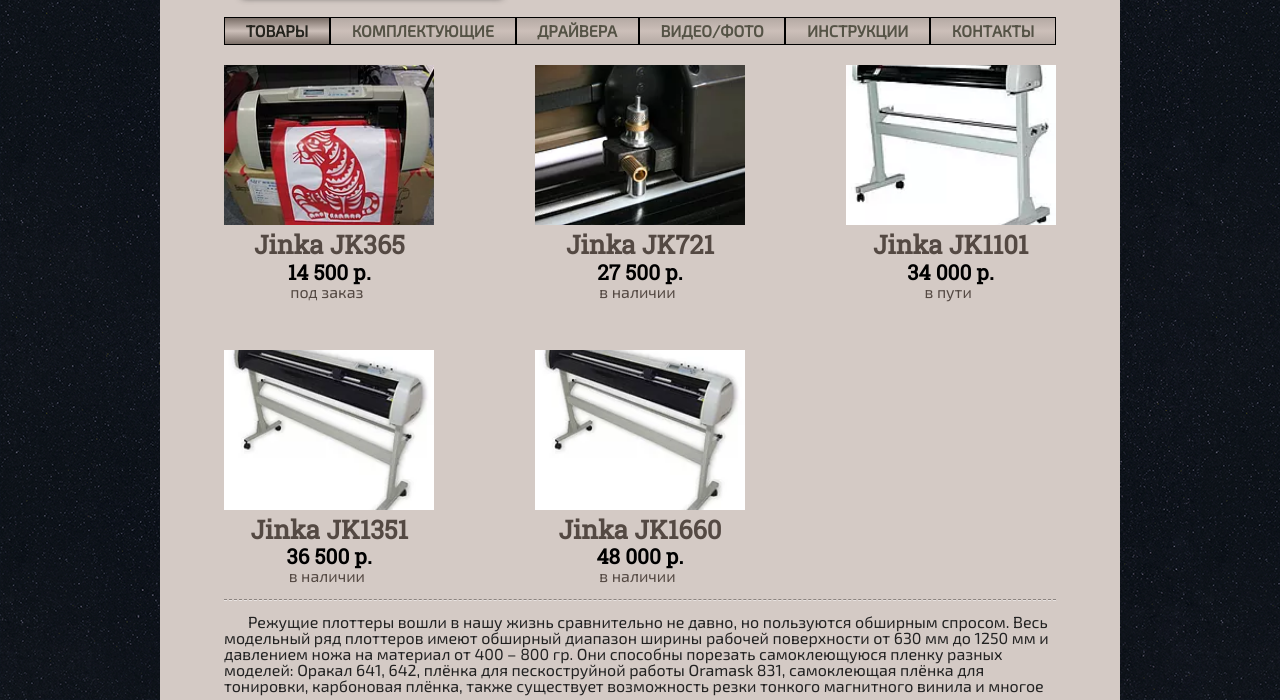
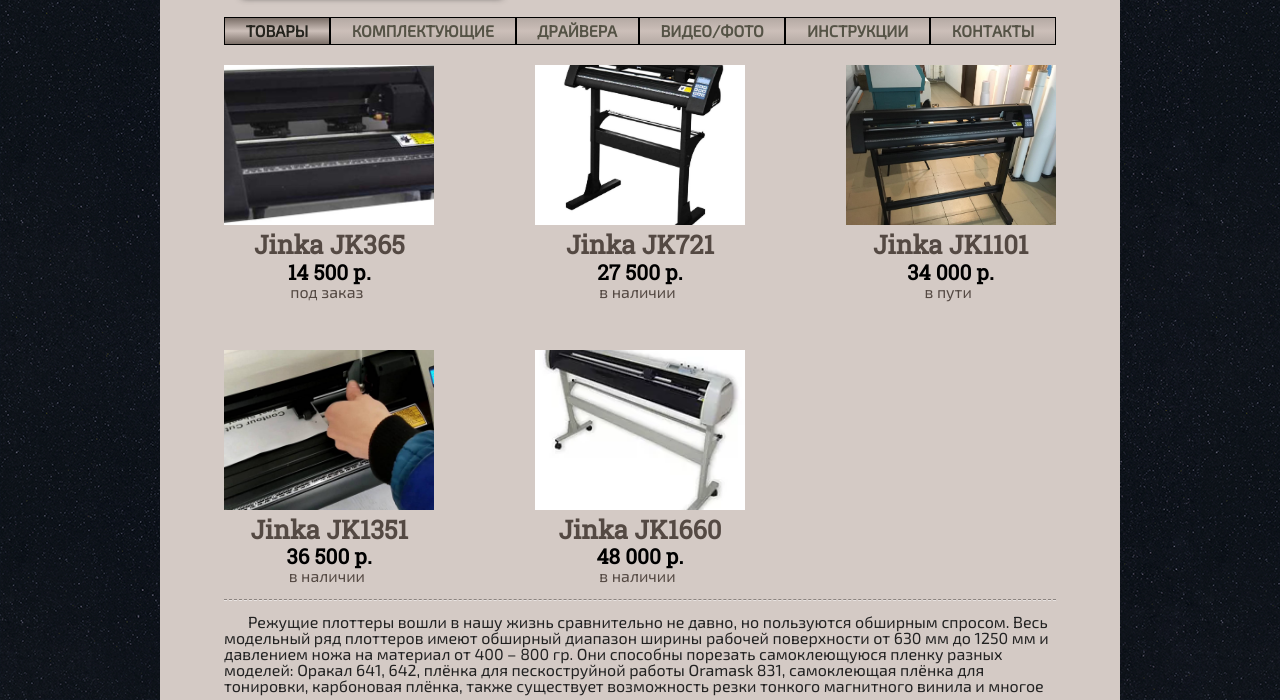
Before and after one commit to cpu-plotters/plotters, a plain HTML site: page jinka.html in a window 1280 px wide. Shown: the part 100-800 px from the top of the page. Drawn offline with Linux system fonts and the light colour scheme.

Commit message:
changed jinka photos

```diff
--- a/jinka.html
+++ b/jinka.html
@@ -30,16 +30,16 @@
       </nav>
       <section class="content">
         <ul class="goods-list">
-          <li class="goods-list__item"><img class="goods-list__item-img" src="img/plotters/jinka/jinka_jk365.webp" width="210" height="160" alt="Jinka JK365">
+          <li class="goods-list__item"><img class="goods-list__item-img" src="img/plotters/jinka/jinka_jk365.jpg" width="210" height="160" alt="Jinka JK365">
             <h3 class="goods-list__item-title">Jinka JK365</h3><span class="goods-list__item-price">14 500 р.</span><span class="goods-list__item-status">под заказ</span>
           </li>
-          <li class="goods-list__item"><img class="goods-list__item-img" src="img/plotters/jinka/jinka_jk721.webp" width="210" height="160" alt="Jinka JK721">
+          <li class="goods-list__item"><img class="goods-list__item-img" src="img/plotters/jinka/jinka_jk721.jpg" width="210" height="160" alt="Jinka JK721">
             <h3 class="goods-list__item-title">Jinka JK721</h3><span class="goods-list__item-price">27 500 р.</span><span class="goods-list__item-status">в наличии</span>
           </li>
-          <li class="goods-list__item"><img class="goods-list__item-img" src="img/plotters/jinka/jinka_jk1101.webp" width="210" height="160" alt="Jinka JK1101">
+          <li class="goods-list__item"><img class="goods-list__item-img" src="img/plotters/jinka/jinka_jk1101.jpg" width="210" height="160" alt="Jinka JK1101">
             <h3 class="goods-list__item-title">Jinka JK1101</h3><span class="goods-list__item-price">34 000 р.</span><span class="goods-list__item-status">в пути</span>
           </li>
-          <li class="goods-list__item"><img class="goods-list__item-img" src="img/plotters/jinka/jinka_jk1351.webp" width="210" height="160" alt="Jinka JK1351">
+          <li class="goods-list__item"><img class="goods-list__item-img" src="img/plotters/jinka/jinka_jk1351.jpg" width="210" height="160" alt="Jinka JK1351">
             <h3 class="goods-list__item-title">Jinka JK1351</h3><span class="goods-list__item-price">36 500 р.</span><span class="goods-list__item-status">в наличии</span>
           </li>
           <li class="goods-list__item"><img class="goods-list__item-img" src="img/plotters/jinka/jinka_jk1660.webp" width="210" height="160" alt="Jinka JK1660">
```
Also changed, not shown: img/plotters/jinka.jpg, img/plotters/jinka/jinka_jk1101.jpg (added), img/plotters/jinka/jinka_jk1101.webp (deleted), img/plotters/jinka/jinka_jk1351.jpg (added), img/plotters/jinka/jinka_jk1351.webp (deleted), img/plotters/jinka/jinka_jk365.jpg (added), img/plotters/jinka/jinka_jk365.webp (deleted), img/plotters/jinka/jinka_jk721.jpg (added), img/plotters/jinka/jinka_jk721.webp (deleted), 1 other file.
